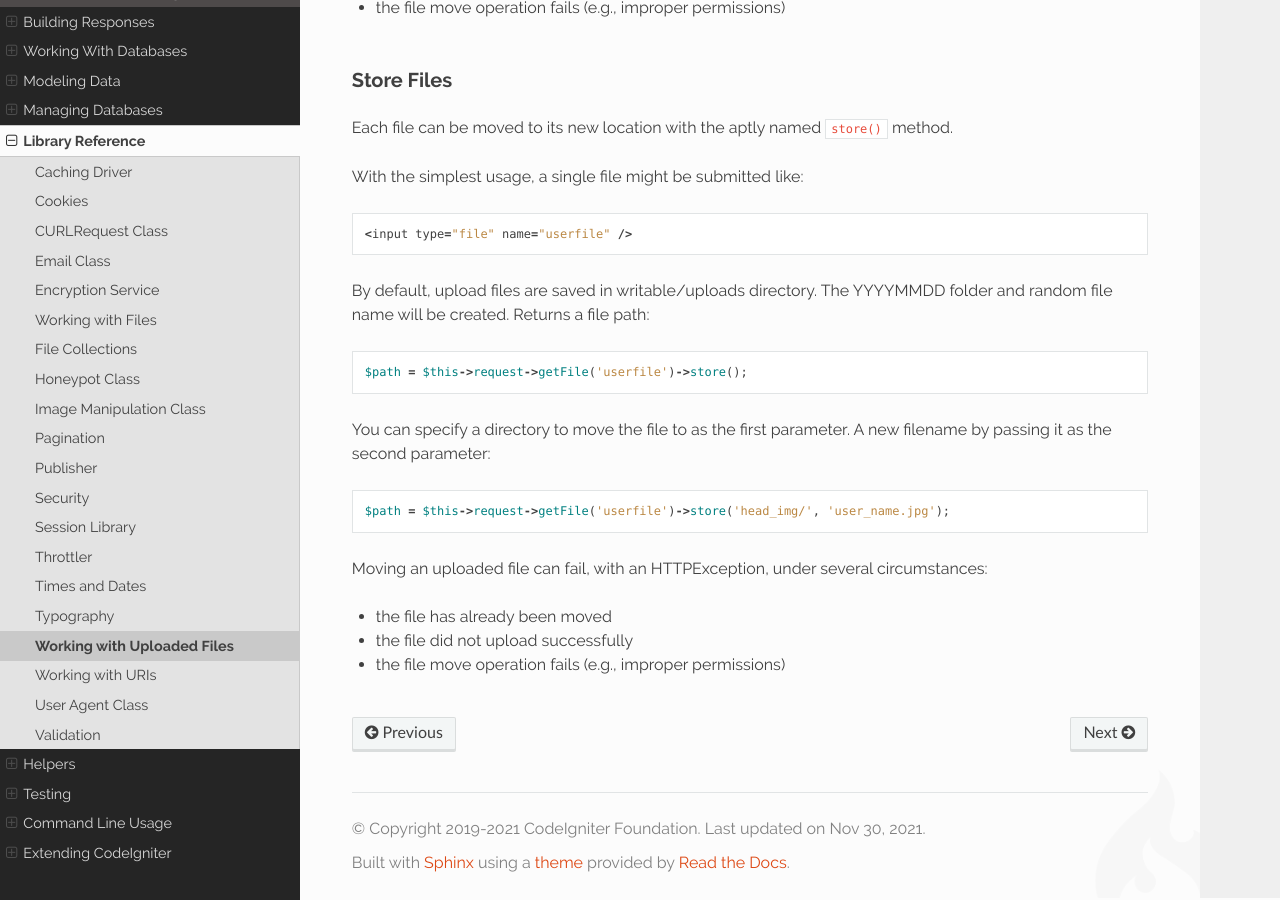
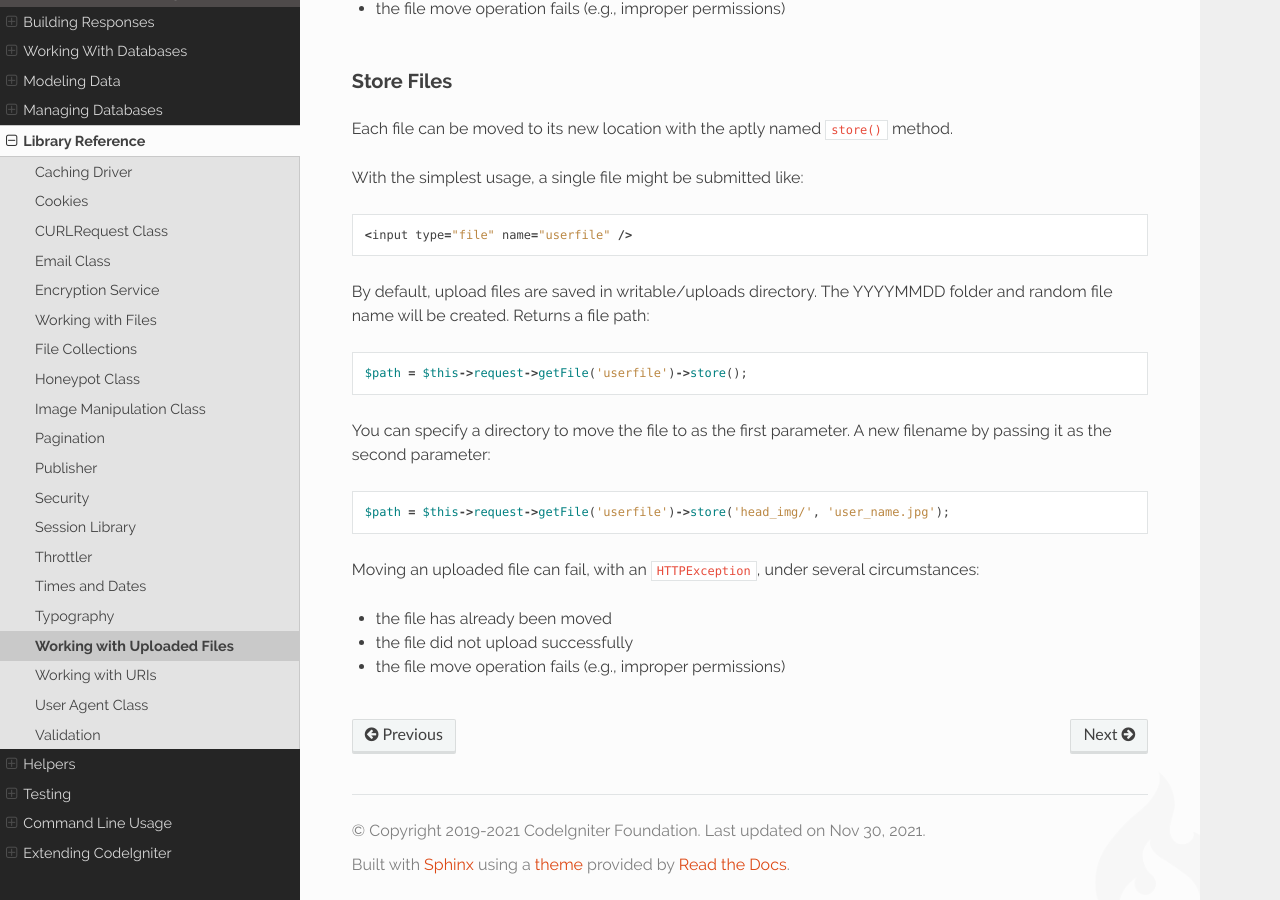
Before and after one commit to NEKOGET/ci4_user_guide_src, a Sphinx documentation site: the page built from source/libraries/uploaded_files.rst, in a window 1280 px wide and 900 px high, scrolled down 6226 px. Built offline with Sphinx 7.4.7 and the Read the Docs theme 2.0.0, drawn with Linux system fonts in a browser that asks for light colours; some of the changed text lies outside the part shown.

Commit message:
docs: decorate words in code with '``'

```diff
--- a/source/libraries/uploaded_files.rst
+++ b/source/libraries/uploaded_files.rst
@@ -160,7 +160,7 @@ As seen in this example, if a file had an upload error, you can retrieve the err
 message with the ``getError()`` and ``getErrorString()`` methods. The following errors can be discovered through
 this method:
 
-* The file exceeds your upload_max_filesize ini directive.
+* The file exceeds your ``upload_max_filesize`` ini directive.
 * The file exceeds the upload limit defined in your form.
 * The file was only partially uploaded.
 * No file was uploaded.
@@ -255,7 +255,7 @@ passing it as the second parameter::
 
     $path = $this->request->getFile('userfile')->store('head_img/', 'user_name.jpg');
 
-Moving an uploaded file can fail, with an HTTPException, under several circumstances:
+Moving an uploaded file can fail, with an ``HTTPException``, under several circumstances:
 
 - the file has already been moved
 - the file did not upload successfully
```
